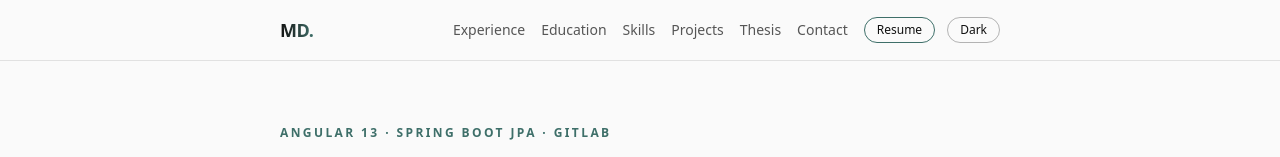
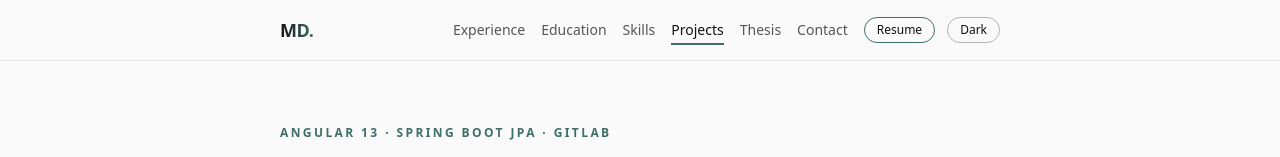
Before and after one commit to MD-Moinuddin/My-Portfolio, a Next.js app: page /projects/arcade in a window 1280 px wide. Shown: the top 157 px of the page. Built offline with nearby package versions, Linux system fonts and the light colour scheme.

Commit message:
Highlight the nav link for the section being read

```diff
--- a/components/layout/Navbar.tsx
+++ b/components/layout/Navbar.tsx
@@ -1,8 +1,10 @@
 'use client';
 
 import Link from 'next/link';
+import { usePathname } from 'next/navigation';
 import { useState } from 'react';
 import { ThemeToggle } from '@/components/ThemeToggle';
+import { useActiveSection } from './useActiveSection';
 
 // Root-relative hrefs so the section anchors also work from /projects and /projects/[slug].
 const NAV_LINKS = [
@@ -14,11 +16,40 @@ const NAV_LINKS = [
   { href: '/#contact', label: 'Contact' },
 ];
 
-const LINK_STYLES =
-  'relative py-1 opacity-70 transition-opacity after:absolute after:inset-x-0 after:-bottom-0.5 after:h-0.5 after:origin-left after:scale-x-0 after:bg-accent-text after:transition-transform after:duration-200 hover:opacity-100 hover:after:scale-x-100 dark:after:bg-accent';
+const LINK_BASE =
+  'relative py-1 transition-opacity after:absolute after:inset-x-0 after:-bottom-0.5 after:h-0.5 after:origin-left after:bg-accent-text after:transition-transform after:duration-200 dark:after:bg-accent';
+const LINK_IDLE = 'opacity-70 after:scale-x-0 hover:opacity-100 hover:after:scale-x-100';
+const LINK_ACTIVE = 'font-medium opacity-100 after:scale-x-100';
+
+// Every homepage section in page order, including ones without a nav link (About, Recommendations).
+// While one of those is on screen, nothing in the nav is highlighted.
+const SECTION_IDS = [
+  'about',
+  'about-me',
+  'experience',
+  'education',
+  'skills',
+  'projects',
+  'thesis',
+  'recommendations',
+  'contact',
+] as const;
+const NAV_SECTION_IDS: ReadonlySet<string> = new Set(NAV_LINKS.map((link) => link.href.replace('/#', '')));
+
+// Which nav link to highlight: the section being read on the homepage, or the matching link when
+// on a page that belongs to one (/projects, /projects/[slug], /thesis).
+function getActiveHref(pathname: string, sectionId: string | null): string | null {
+  if (pathname === '/') return sectionId && NAV_SECTION_IDS.has(sectionId) ? `/#${sectionId}` : null;
+  if (pathname.startsWith('/projects')) return '/#projects';
+  if (pathname === '/thesis') return '/#thesis';
+  return null;
+}
 
 export function Navbar() {
   const [open, setOpen] = useState(false);
+  const pathname = usePathname() ?? '/';
+  const sectionId = useActiveSection(SECTION_IDS);
+  const activeHref = getActiveHref(pathname, sectionId);
 
   return (
     <header className="sticky top-0 z-50 border-b border-ink/10 bg-paper/90 backdrop-blur dark:border-snow/10 dark:bg-canvas/90">
@@ -40,7 +71,12 @@ export function Navbar() {
           >
             {NAV_LINKS.map((link) => (
               <li key={link.href}>
-                <Link href={link.href} onClick={() => setOpen(false)} className={LINK_STYLES}>
+                <Link
+                  href={link.href}
+                  onClick={() => setOpen(false)}
+                  aria-current={link.href === activeHref ? 'location' : undefined}
+                  className={`${LINK_BASE} ${link.href === activeHref ? LINK_ACTIVE : LINK_IDLE}`}
+                >
                   {link.label}
                 </Link>
               </li>
--- /dev/null
+++ b/components/layout/useActiveSection.ts
@@ -0,0 +1,54 @@
+import { useCallback, useSyncExternalStore } from 'react';
+
+// A section counts as "current" once its top edge has scrolled up to this many px from the top of
+// the viewport. It sits just below the sticky header, so a nav click (which lands a section at
+// the `scroll-padding-top` in globals.css) always selects the section it was aimed at.
+const ACTIVE_OFFSET_PX = 120;
+const BOTTOM_TOLERANCE_PX = 2;
+
+function subscribe(onChange: () => void) {
+  let frame = 0;
+  const schedule = () => {
+    if (frame) return;
+    frame = requestAnimationFrame(() => {
+      frame = 0;
+      onChange();
+    });
+  };
+
+  window.addEventListener('scroll', schedule, { passive: true });
+  window.addEventListener('resize', schedule);
+  window.addEventListener('hashchange', schedule);
+  return () => {
+    window.removeEventListener('scroll', schedule);
+    window.removeEventListener('resize', schedule);
+    window.removeEventListener('hashchange', schedule);
+    if (frame) cancelAnimationFrame(frame);
+  };
+}
+
+/**
+ * Returns the id of the section the reader is currently in, from `ids` (listed in page order),
+ * or null when none applies. Reaching the bottom of the page selects the last section, since a
+ * short final section can never scroll up to the offset.
+ */
+export function useActiveSection(ids: readonly string[]): string | null {
+  const getSnapshot = useCallback(() => {
+    const present = ids.filter((id) => document.getElementById(id));
+    if (present.length === 0) return null;
+
+    const atBottom =
+      window.scrollY + window.innerHeight >= document.documentElement.scrollHeight - BOTTOM_TOLERANCE_PX;
+    if (atBottom && window.scrollY > 0) return present[present.length - 1];
+
+    let current: string | null = null;
+    for (const id of present) {
+      if (document.getElementById(id)!.getBoundingClientRect().top > ACTIVE_OFFSET_PX) break;
+      current = id;
+    }
+    return current;
+  }, [ids]);
+
+  // The server and the first client render agree on "nothing active"; scrolling fills it in.
+  return useSyncExternalStore(subscribe, getSnapshot, () => null);
+}
```
Also changed, not shown: 2 other files (tests, documents, lock files or other folders).
